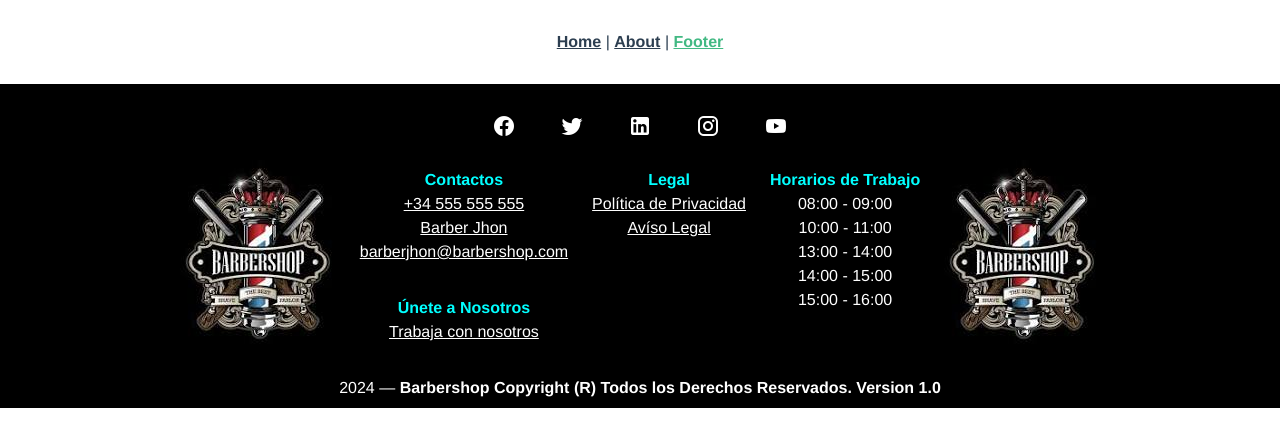
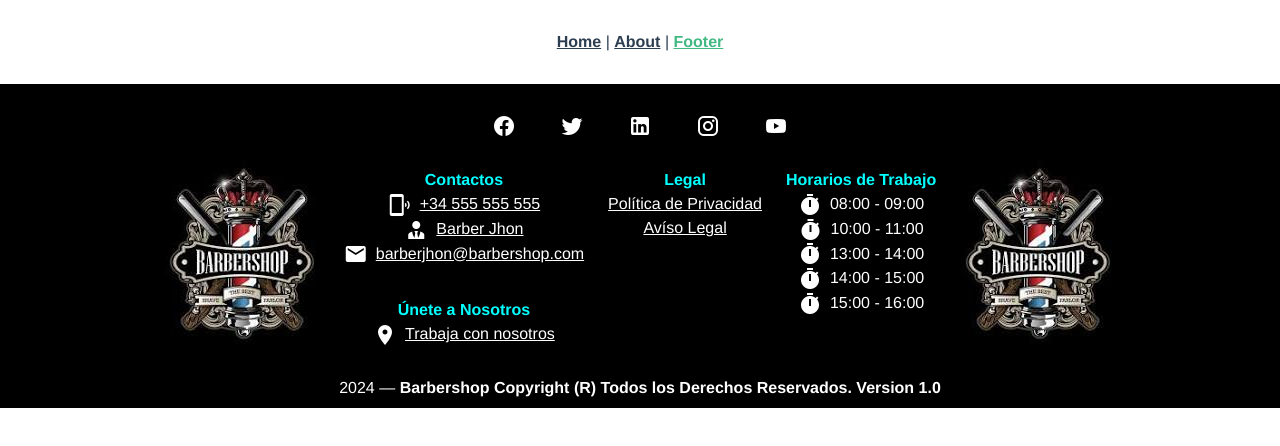
Before and after one commit to Innavoj/barbershop, a Vue app in the folder ademass-front/: page /footer in a window 1280 px wide. Shown: the top 446 px of the page. Built offline with nearby package versions, Linux system fonts and the light colour scheme.

Commit message:
terminado estilos del Footer

```diff
--- a/ademass-front/src/layouts/default/Footer.vue
+++ b/ademass-front/src/layouts/default/Footer.vue
@@ -3,6 +3,7 @@
     <v-footer class="bg-black text-center d-flex flex-column">
       <div class="mt-4 mb-4">
         <v-btn
+          id="btn-icons"
           v-for="icon in icons"
           :key="icon"
           class="mx-4"
@@ -18,15 +19,27 @@
         </div>
         <div class="pt-2 d-flex flex-column">
           <p><strong>Contactos</strong></p>
-          <a href="#" class="text-white">+34 555 555 555</a>
-          <a href="#" class="text-white">Barber Jhon</a>
-          <a href="#" class="text-white">barberjhon@barbershop.com</a>
+          <a href="#" class="text-white"
+            ><v-icon icon="mdi-cellphone-sound " class="mr-2" />+34 555 555
+            555</a
+          >
+          <a href="#" class="text-white"
+            ><v-icon icon="mdi-account-tie" class="mr-2" />Barber Jhon</a
+          >
+          <a href="#" class="text-white"
+            ><v-icon
+              icon="mdi-email"
+              class="mr-2"
+            />barberjhon@barbershop.com</a
+          >
           <div class="mt-4 pt-4">
             <p><strong>Únete a Nosotros</strong></p>
-            <a href="#" class="text-white">Trabaja con nosotros</a>
+            <a href="#" class="text-white"
+              ><v-icon icon="mdi-map-marker" class="mr-2" />Trabaja con
+              nosotros</a
+            >
           </div>
         </div>
-
         <div class="pt-2 ml-6 d-flex flex-column">
           <p><strong>Legal</strong></p>
           <a href="#" class="text-white">Política de Privacidad</a>
@@ -34,18 +47,28 @@
         </div>
         <div class="pt-2 ml-6 d-flex flex-column">
           <p><strong>Horarios de Trabajo</strong></p>
-          <a class="text-white">08:00 - 09:00</a>
-          <a class="text-white">10:00 - 11:00</a>
-          <a class="text-white">13:00 - 14:00</a>
-          <a class="text-white">14:00 - 15:00</a>
-          <a class="text-white">15:00 - 16:00</a>
+          <a class="text-white"
+            ><v-icon icon="mdi-timer" class="mr-2" />08:00 - 09:00</a
+          >
+          <a class="text-white"
+            ><v-icon icon="mdi-timer" class="mr-2" />10:00 - 11:00</a
+          >
+          <a class="text-white"
+            ><v-icon icon="mdi-timer" class="mr-2" />13:00 - 14:00</a
+          >
+          <a class="text-white"
+            ><v-icon icon="mdi-timer" class="mr-2" />14:00 - 15:00</a
+          >
+          <a class="text-white"
+            ><v-icon icon="mdi-timer" class="mr-2" />15:00 - 16:00</a
+          >
         </div>
         <div class="imagen">
           <img src="@/assets/barbershop1.jpg" />
         </div>
       </div>
 
-      <v-divider class="mx-4"></v-divider>
+      <v-divider></v-divider>
 
       <div class="mt-4">
         {{ new Date().getFullYear() }} —
@@ -77,4 +100,7 @@ export default {
 p {
   color: cyan;
 }
+#btn-icons:hover {
+  color: aqua;
+}
 </style>
```
